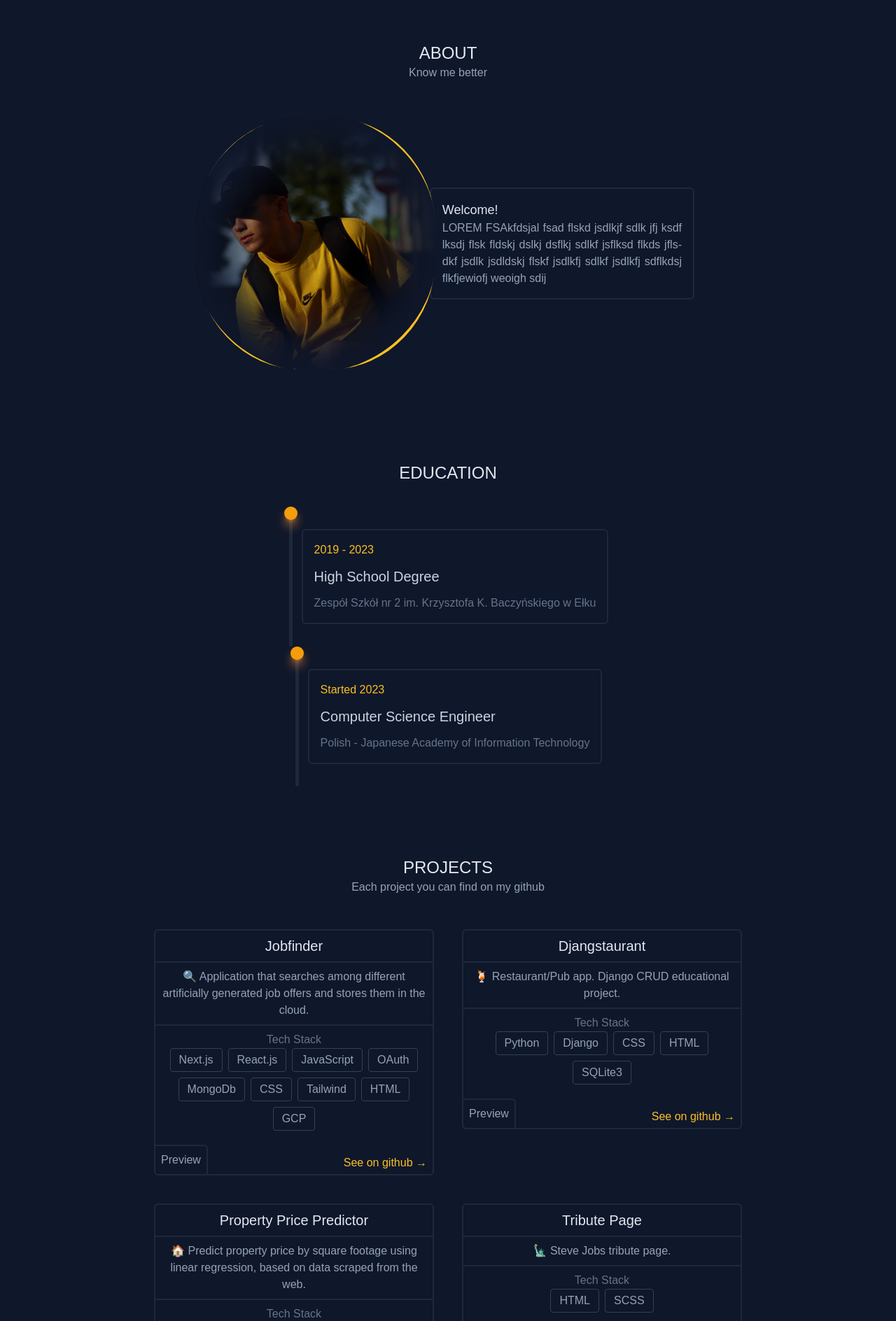
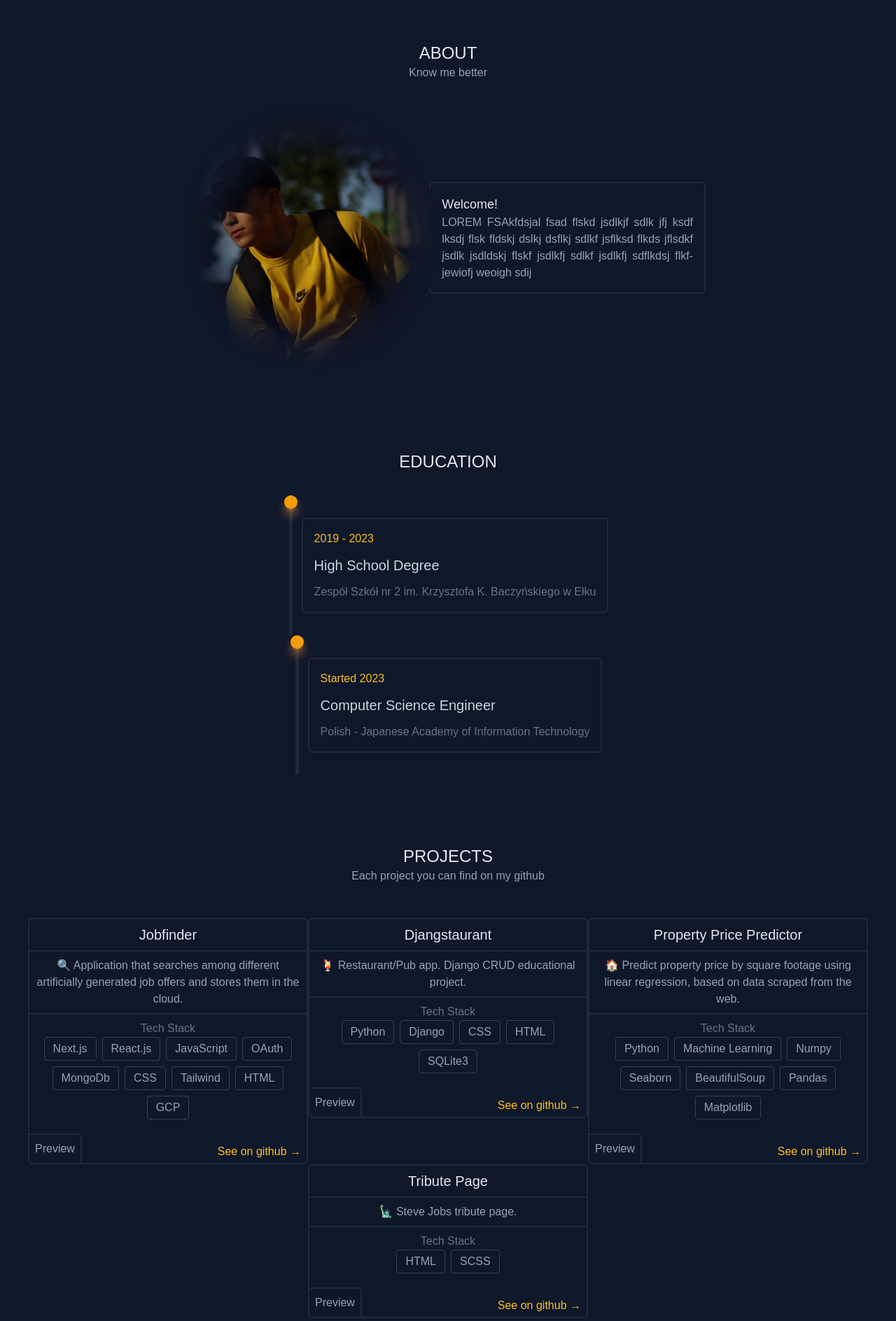
Before and after one commit to mweglowski/portfolio, a React (Create React App) app: page / in a window 1280 px wide. Shown: the part 840-2728 px from the top of the page at 70% size. Built offline with nearby package versions, Linux system fonts and the light colour scheme.

Commit message:
navigation styles

```diff
--- a/src/components/About.tsx
+++ b/src/components/About.tsx
@@ -8,13 +8,13 @@ const About = () => {
         <p className="text-slate-400">Know me better</p>
       </header>
 
-      <div className="flex flex-col items-center md:flex-row w-full p-8 max-w-[800px]">
+      <div className="flex flex-col items-center md:flex-row w-full p-4 max-w-[800px]">
 
         {/* Photo */}
         <div className="overflow-hidden w-[75%] mx-auto relative rounded-[44%] max-w-[430px] sm:mx-2">
-          <div className="absolute z-20 w-[105%] h-[105%] rounded-full box-inset-shadow border-4 border-amber-400 -left-[10px] -top-[10px]"/>
+          <div className="absolute z-20 w-[105%] h-[105%] rounded-full box-inset-shadow border-none border-amber-400 -left-[10px] -top-[10px]"/>
 
-          <img src={MyPhoto}/>
+          <img src={MyPhoto} className="rounded-full"/>
         </div>
 
         <div className="card w-[80%] p-4 -mt-4 md:relative md:-left-4 md:m-0 -z-10">
--- a/src/components/Navbar.tsx
+++ b/src/components/Navbar.tsx
@@ -16,7 +16,15 @@ const Navbar = () => {
       </button>
 
       {/* apply ternary operator inside classname on larger devices */}
-      {(areLinksDisplayed) ? <ul className="flex flex-col text-center gap-3 sm:flex-row sm:justify-center mt-3">
+      {(areLinksDisplayed) ? <ul className="flex flex-col text-center gap-3 mt-3 sm:hidden">
+        <li className="nav-link">Home</li>
+        <li className="nav-link">About</li>
+        <li className="nav-link">Projects</li>
+        <li className="nav-link">Contact</li>
+      </ul> : null}
+
+      {/* LARGER DEVICES */}
+      {(areLinksDisplayed) ? <ul className="hidden sm:flex sm:justify-center">
         <li className="nav-link">Home</li>
         <li className="nav-link">About</li>
         <li className="nav-link">Projects</li>
--- a/src/components/ProjectCardList.tsx
+++ b/src/components/ProjectCardList.tsx
@@ -8,7 +8,7 @@ type ProjectCardListProps = {
 
 const ProjectCardList = ({ projectsData }: ProjectCardListProps) => {
   return (
-    <div className="flex p-4 gap-10 mt-8 flex-wrap justify-center">
+    <div className="flex p-4 mt-8 flex-wrap justify-center">
       {projectsData.map((projectData) => (
         <ProjectCard projectData={projectData} key={Math.random()}/>
       ))}
--- a/src/index.css
+++ b/src/index.css
@@ -39,7 +39,7 @@ body {
 
 /* ABOUT */
 .box-inset-shadow {
-	box-shadow: 0 0 0 1em rgb(15, 23, 42), inset 0 0 3.5em 3.5em rgb(15, 23, 42);
+	box-shadow: 0 0 0 1em rgb(15, 23, 42), inset 0 0 3em 4em rgb(15, 23, 42);
 }
 
 /* EDUCATION */
```
